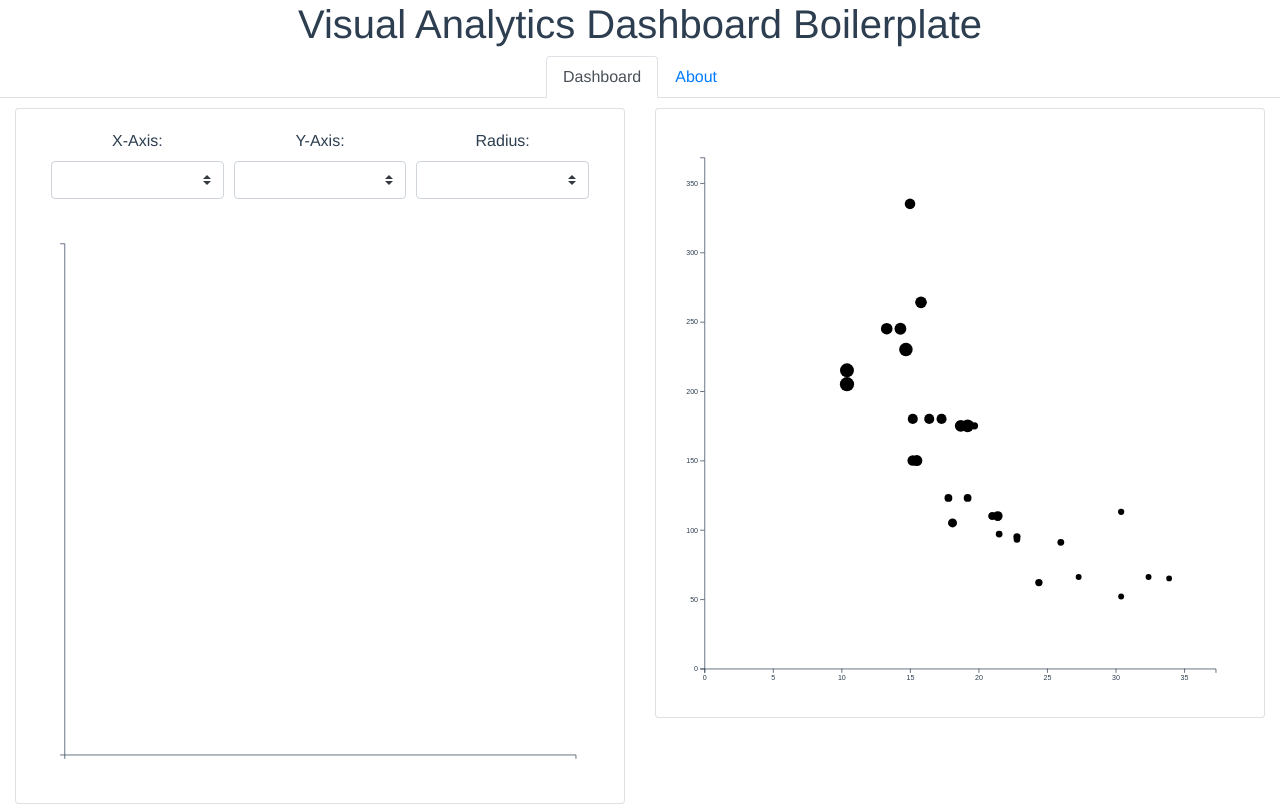
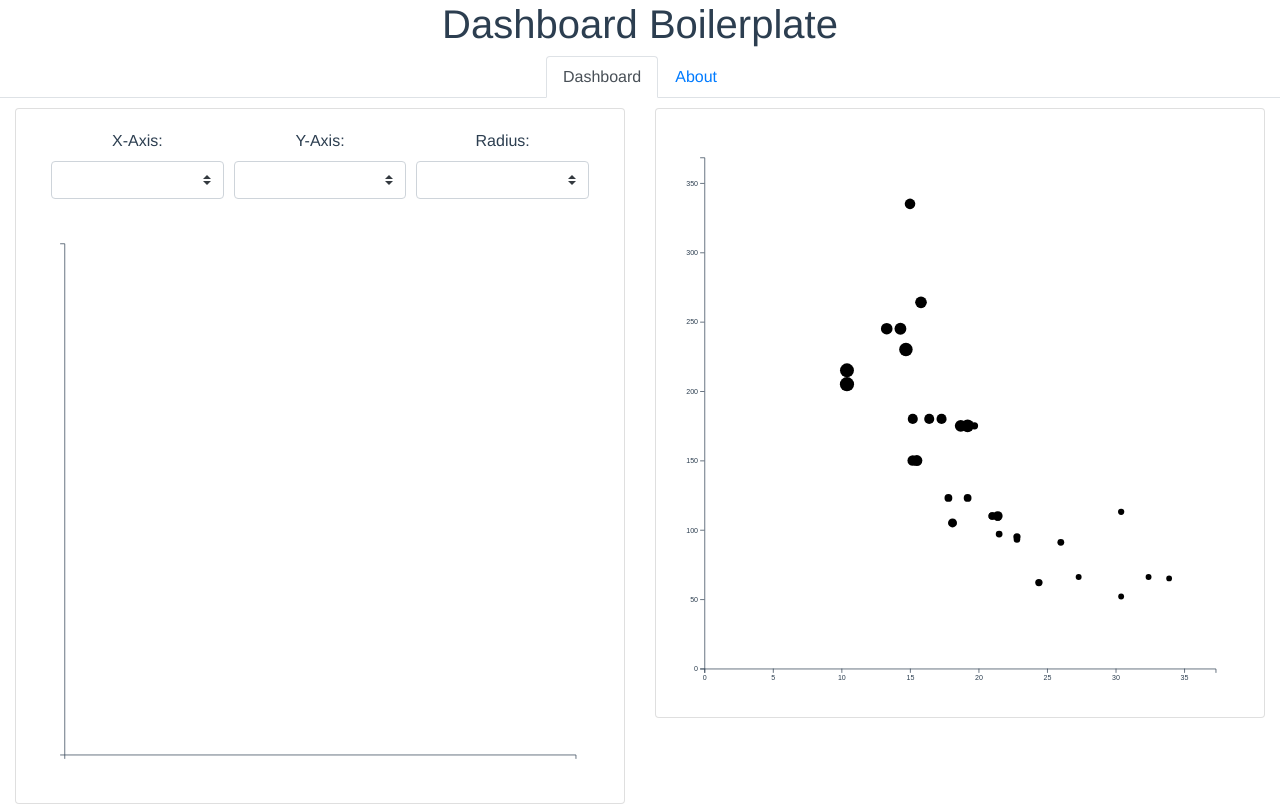
Before and after one commit to cedrickrause/vue-dashboard-boilerplate, a Vue app: page / in a window 1280 px wide. Built offline with nearby package versions, Linux system fonts and the light colour scheme.

Commit message:
Changed project name

```diff
--- a/package.json
+++ b/package.json
@@ -1,5 +1,5 @@
 {
-  "name": "visual-analytics-dashboard-boilerplate",
+  "name": "dashboard-boilerplate",
   "version": "0.1.0",
   "private": true,
   "scripts": {
--- a/src/App.vue
+++ b/src/App.vue
@@ -1,6 +1,6 @@
 <template>
   <div id="app">
-    <Title msg="Visual Analytics Dashboard Boilerplate" />
+    <Title msg="Dashboard Boilerplate" />
     <navbar />
     <router-view/>
   </div>
```
